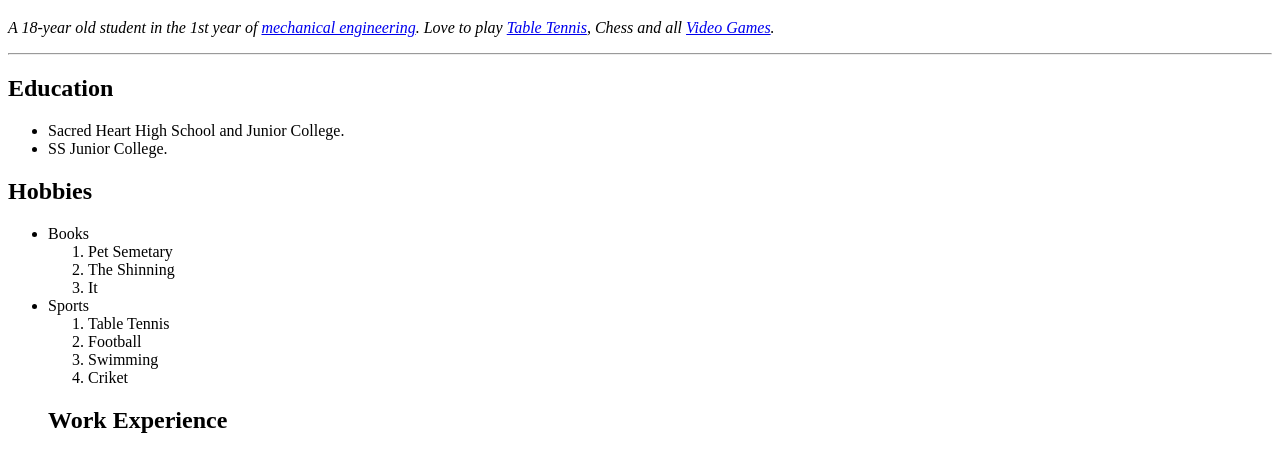
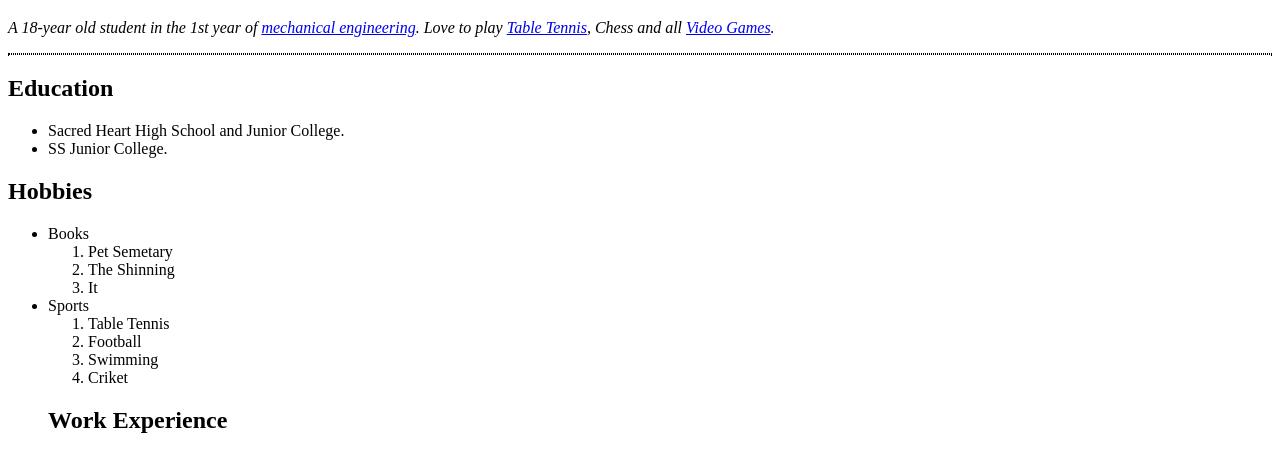
Before and after one commit to Learnedprawn/cv, a plain HTML site: page index.html in a window 1280 px wide. Shown: the part 337-788 px from the top of the page. Drawn offline with Linux system fonts and the light colour scheme.

Commit message:
HR variation

```diff
--- a/index.html
+++ b/index.html
@@ -5,6 +5,12 @@
   <meta charset="utf-8">
   <title>😂Vinesh's Personal Site😂</title>
 </head>
+<style>
+  hr {
+    border-style: dotted;
+    border-width: 20%;
+  }
+</style>
 
 <body style="background: 060047;">
   <img src="download.png">
```
